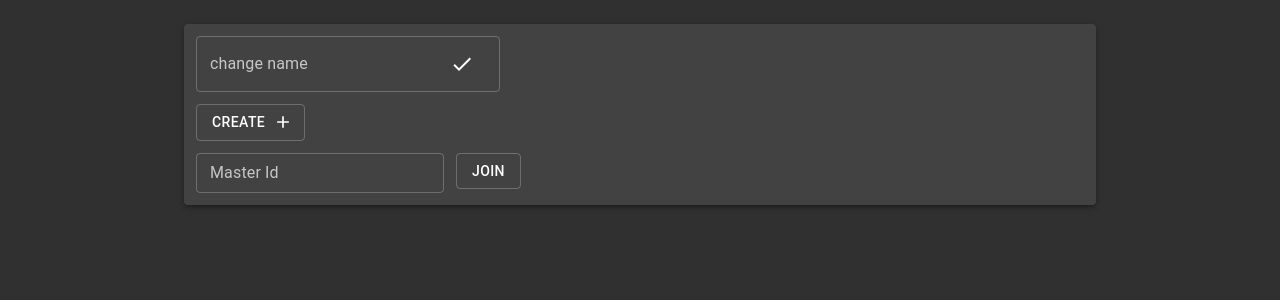
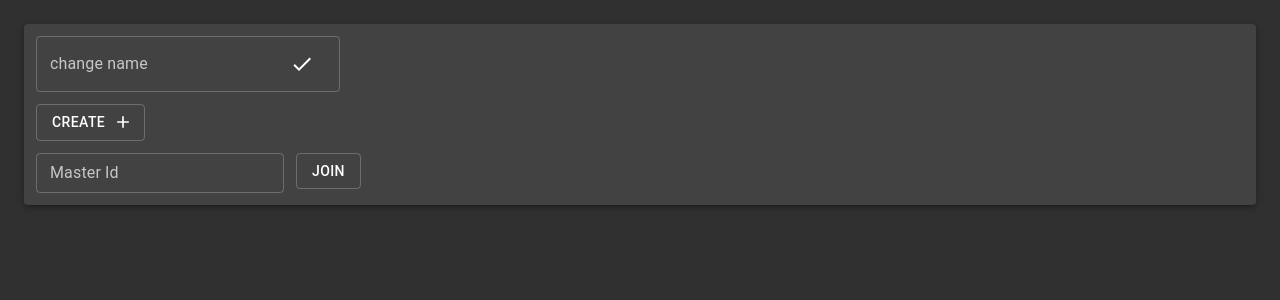
Before and after one commit to rational-kunal/p2pconf, a React (Create React App) app: page / in a window 1280 px wide. Shown: the top 300 px of the page. Built offline with nearby package versions, Linux system fonts and the light colour scheme; no server answers; what flux would draw is missing.

Commit message:
updated video grid

```diff
--- a/src/App.js
+++ b/src/App.js
@@ -34,7 +34,7 @@ function AppContainer() {
   return (
     <ThemeProvider theme={theme}>
       <CssBaseline />
-      <Container style={{ marginTop: 24, marginBottom: 24 }} maxWidth="md">
+      <Container style={{ marginTop: 24, marginBottom: 24 }} maxWidth="lg">
         <App />
       </Container>
     </ThemeProvider>
--- a/src/components/Room/VideoLounge.js
+++ b/src/components/Room/VideoLounge.js
@@ -21,11 +21,11 @@ export default function VideoLounge() {
   return (
     <Papered>
       <Grid container spacing={3}>
-        <Grid item xs={12} sm={6}>
+        <Grid item xs={6} sm={4} md={4}>
           <Video stream={window.localStream} muted />
         </Grid>
         {streams.map((stream) => (
-          <Grid item xs={12} sm={6}>
+          <Grid item xs={6} sm={4} md={4}>
             <Video stream={stream} />
           </Grid>
         ))}
```
